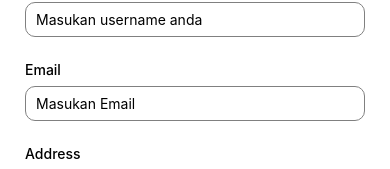
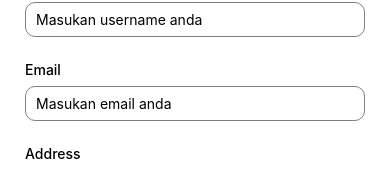
Before and after one commit to gsloing/EX4-RN, a React Native app: screen / in a window 390 px wide. Shown: the part 226-395 px from the top of the page. Built offline with nearby package versions, Linux system fonts and the light colour scheme.

Commit message:
merubah placeholder email

```diff
--- a/src/components/Registration/index.tsx
+++ b/src/components/Registration/index.tsx
@@ -64,7 +64,7 @@ const Registration = () => {
         <Text style={styles.textInput}>Email</Text>
         <TextInput
           style={styles.input}
-          placeholder="Masukan Email"
+          placeholder="Masukan email anda"
           keyboardType="email-address"
           autoCapitalize="none"
           value={email}
```
